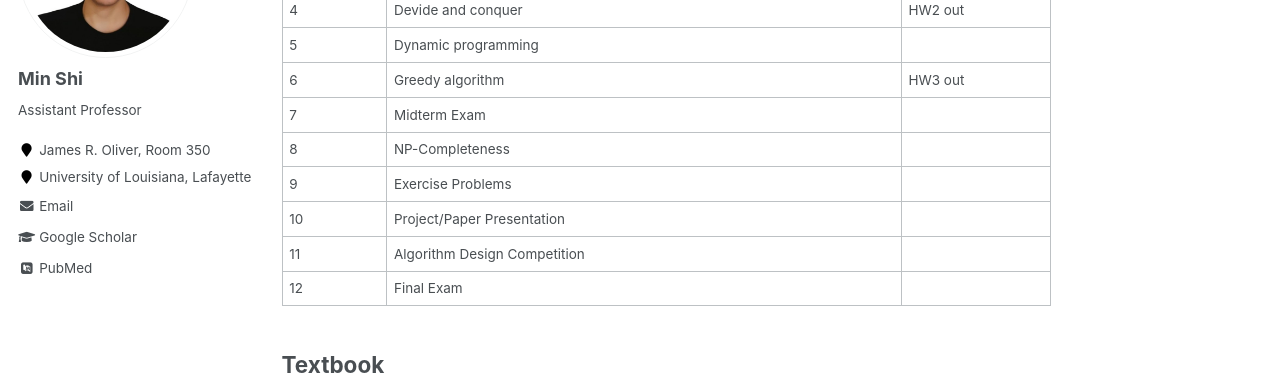
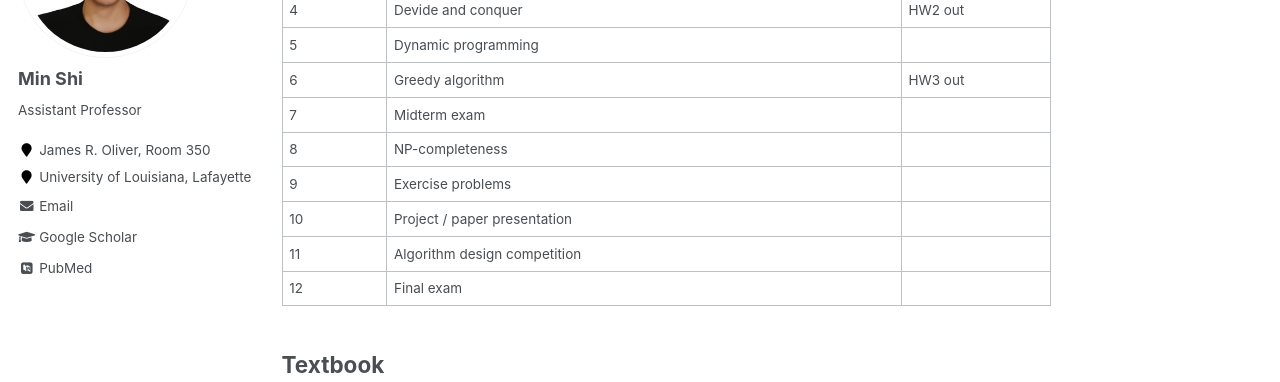
Before and after one commit to shiminxst/shiminxst.github.io, a Jekyll site: the page built from _teaching/2025-spring-CSCE500.md, in a window 1280 px wide and 900 px high, scrolled down 1102 px. Shown: the part 153-535 px from the top of the window. Built offline with Jekyll 4.4.1, drawn with Linux system fonts in a browser that asks for light colours; some web fonts are replaced.

```diff
--- a/_teaching/2025-spring-CSCE500.md
+++ b/_teaching/2025-spring-CSCE500.md
@@ -45,12 +45,12 @@ Index | Topics                               | Events
 4    | Devide and conquer                    | HW2 out
 5    | Dynamic programming                   |
 6    | Greedy algorithm                      | HW3 out
-7    | Midterm Exam                          |
-8    | NP-Completeness                       |
-9    | Exercise Problems                     |
-10   | Project/Paper Presentation            |
-11   | Algorithm Design Competition          |
-12   | Final Exam                            |
+7    | Midterm exam                          |
+8    | NP-completeness                       |
+9    | Exercise problems                     |
+10   | Project / paper presentation            |
+11   | Algorithm design competition          |
+12   | Final exam                            |
 
 ## Textbook
 - <a herf="https://dl.ebooksworld.ir/books/Introduction.to.Algorithms.4th.Leiserson.Stein.Rivest.Cormen.MIT.Press.9780262046305.EBooksWorld.ir.pdf">Introduction to Algorithms</a>, Fourth Edition, by Thomas H. Cormen, Charles E. Leiserson, Ronald L. Rivest, and Clifford Stein, The MIT Press, 2022, ISBN: 978–026204630–5
```
